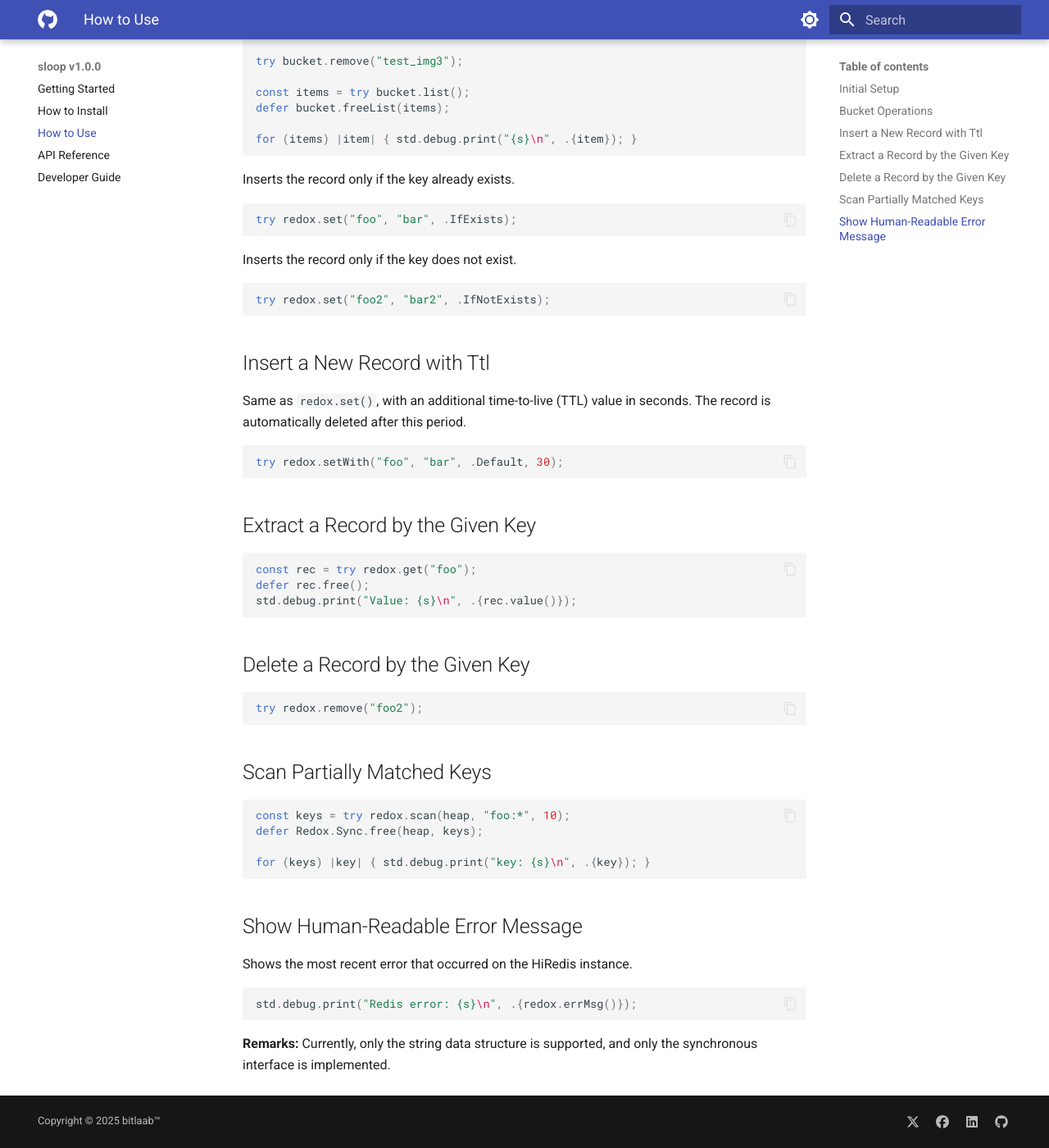
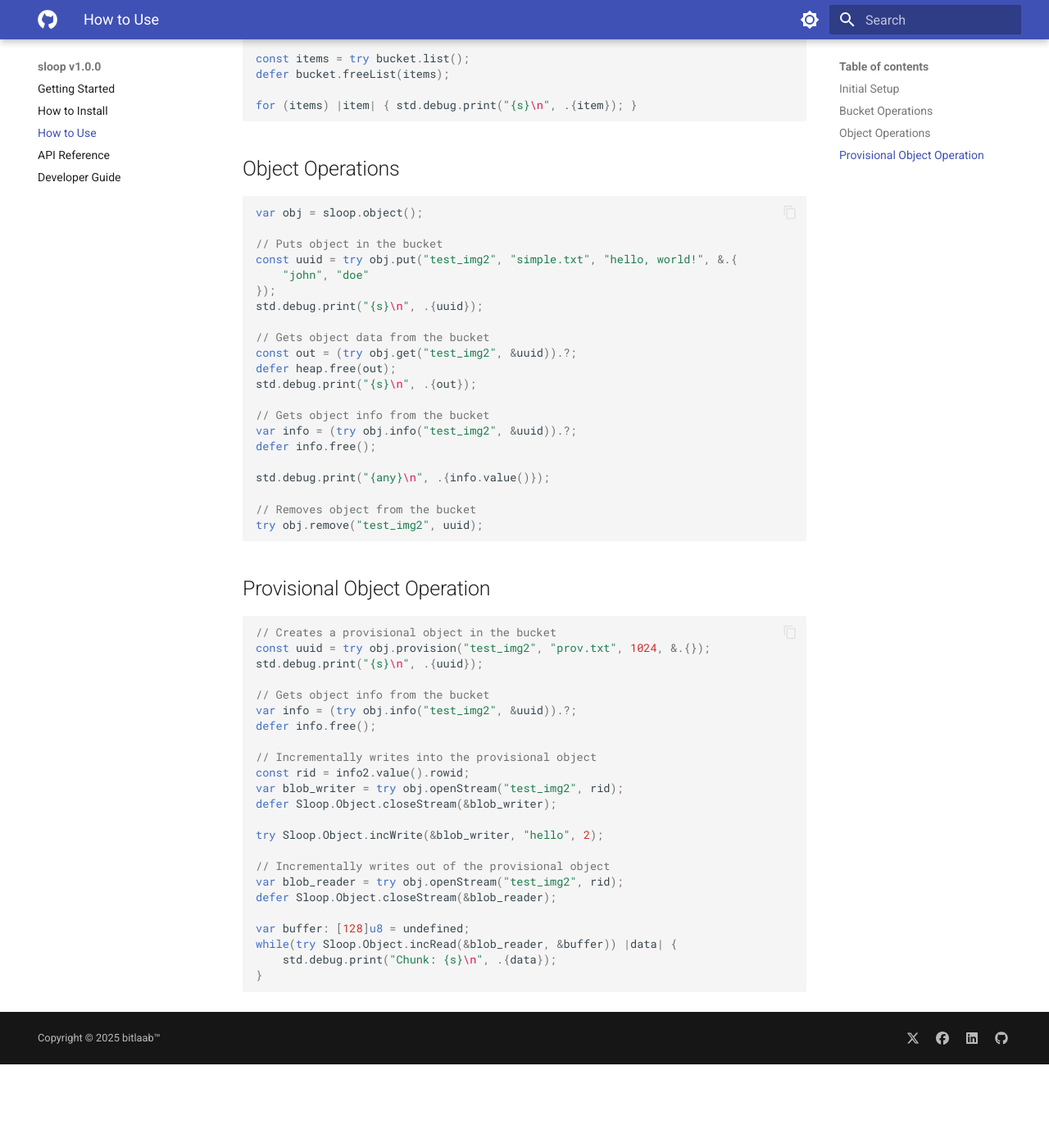
Before and after one commit to bitlaab-blitz/sloop, an MkDocs documentation site: the page built from docs/usage.md, in a window 1280 px wide and 1400 px high, scrolled down 740 px. Shown: the whole window at 82% size. Built offline with MkDocs 1.6.1 and Material for MkDocs 9.7.7, drawn with Linux system fonts in a browser that asks for light colours; after the commit the page ends 2038 px from its top, so only the background shows below that; some of the changed text lies outside the part shown.

Commit message:
tagging v1.0.0

````diff
--- a/docs/usage.md
+++ b/docs/usage.md
@@ -22,8 +22,6 @@ defer sloop.deinit();
 
 ## Bucket Operations
 
-Replaces the existing record if the key already exists.
-
 ```zig
 var bucket = sloop.bucket();
 
@@ -39,55 +37,56 @@ defer bucket.freeList(items);
 for (items) |item| { std.debug.print("{s}\n", .{item}); }
 ```
 
-Inserts the record only if the key already exists.
+## Object Operations
 
 ```zig
-try redox.set("foo", "bar", .IfExists);
+var obj = sloop.object();
+
+// Puts object in the bucket
+const uuid = try obj.put("test_img2", "simple.txt", "hello, world!", &.{
+    "john", "doe"
+});
+std.debug.print("{s}\n", .{uuid});
+
+// Gets object data from the bucket
+const out = (try obj.get("test_img2", &uuid)).?;
+defer heap.free(out);
+std.debug.print("{s}\n", .{out});
+
+// Gets object info from the bucket
+var info = (try obj.info("test_img2", &uuid)).?;
+defer info.free();
+
+std.debug.print("{any}\n", .{info.value()});
+
+// Removes object from the bucket
+try obj.remove("test_img2", uuid);
 ```
 
-Inserts the record only if the key does not exist.
+## Provisional Object Operation
 
 ```zig
-try redox.set("foo2", "bar2", .IfNotExists);
+// Creates a provisional object in the bucket
+const uuid = try obj.provision("test_img2", "prov.txt", 1024, &.{});
+std.debug.print("{s}\n", .{uuid});
+
+// Gets object info from the bucket
+var info = (try obj.info("test_img2", &uuid)).?;
+defer info.free();
+
+// Incrementally writes into the provisional object
+const rid = info2.value().rowid;
+var blob_writer = try obj.openStream("test_img2", rid);
+defer Sloop.Object.closeStream(&blob_writer);
+
+try Sloop.Object.incWrite(&blob_writer, "hello", 2);
+
+// Incrementally writes out of the provisional object
+var blob_reader = try obj.openStream("test_img2", rid);
+defer Sloop.Object.closeStream(&blob_reader);
+
+var buffer: [128]u8 = undefined;
+while(try Sloop.Object.incRead(&blob_reader, &buffer)) |data| {
+    std.debug.print("Chunk: {s}\n", .{data});
+}
 ```
-
-## Insert a New Record with Ttl
-
-Same as `redox.set()`, with an additional time-to-live (TTL) value in seconds. The record is automatically deleted after this period.
-
-```zig
-try redox.setWith("foo", "bar", .Default, 30);
-```
-
-## Extract a Record by the Given Key
-
-```zig
-const rec = try redox.get("foo");
-defer rec.free();
-std.debug.print("Value: {s}\n", .{rec.value()});
-```
-
-## Delete a Record by the Given Key
-
-```zig
-try redox.remove("foo2");
-```
-
-## Scan Partially Matched Keys
-
-```zig
-const keys = try redox.scan(heap, "foo:*", 10);
-defer Redox.Sync.free(heap, keys);
-
-for (keys) |key| { std.debug.print("key: {s}\n", .{key}); }
-```
-
-## Show Human-Readable Error Message
-
-Shows the most recent error that occurred on the HiRedis instance.
-
-```zig
-std.debug.print("Redis error: {s}\n", .{redox.errMsg()});
-```
-
-**Remarks:** Currently, only the string data structure is supported, and only the synchronous interface is implemented.
````
Also changed, not shown: 4 other files.
